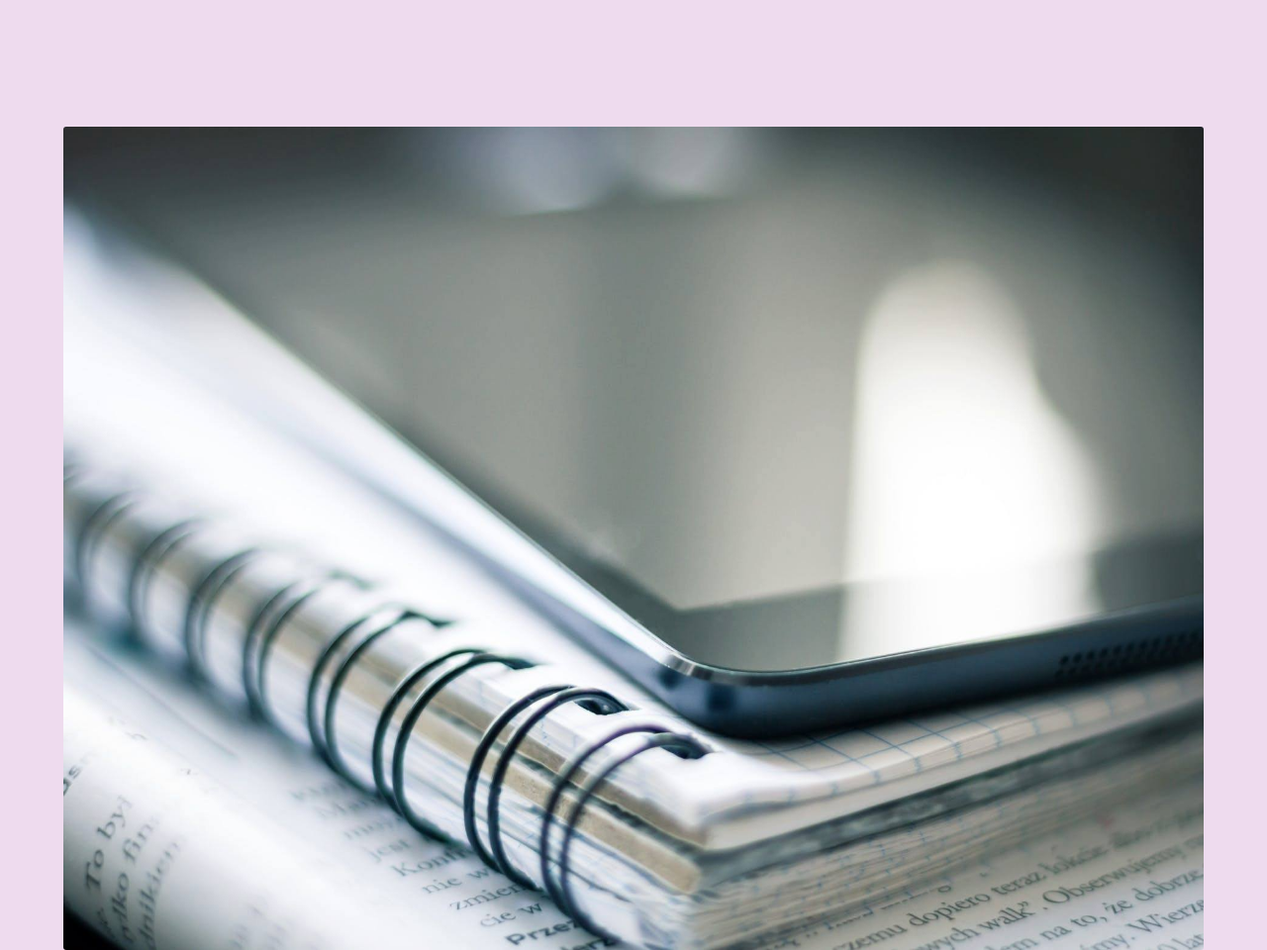
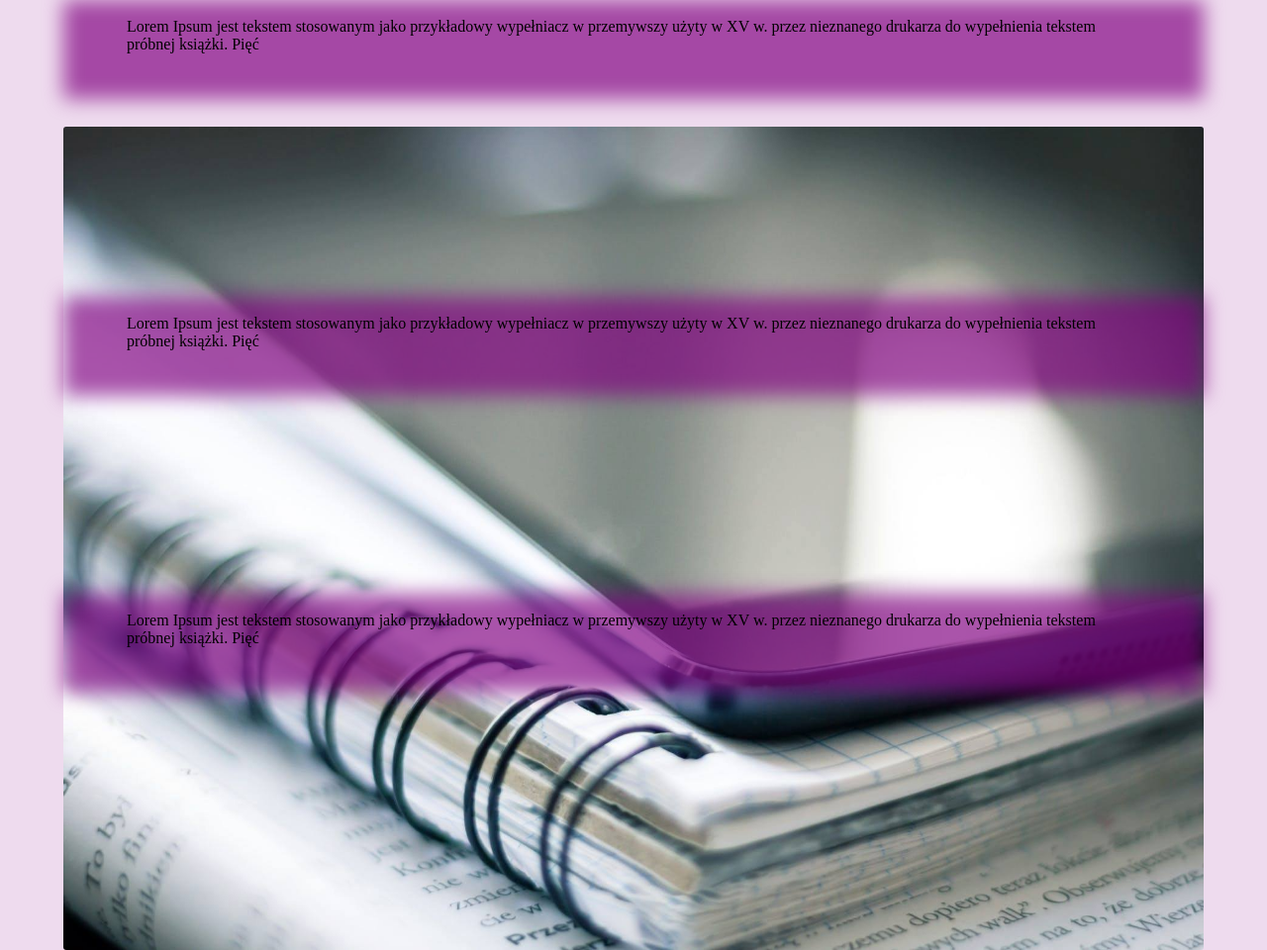
Before and after one commit to piotrpoczwardowski/piotrpoczwardowski.github.io, a plain HTML site: page kuksversion.html in a window 1280 px wide. Shown: the top 960 px of the page at 99% size. Drawn offline with Linux system fonts and the light colour scheme.

Commit message:
make absolute blur background

```diff
--- a/kuksversion.html
+++ b/kuksversion.html
@@ -1,23 +1,26 @@
 <!DOCTYPE html>
 <html lang="en">
   <head>
-    <meta charset="UTF-8">
-    <meta name="viewport" content="width=device-width, initial-scale=1.0">
-    <meta http-equiv="X-UA-Compatible" content="ie=edge">
+    <meta charset="UTF-8" />
+    <meta name="viewport" content="width=device-width, initial-scale=1.0" />
+    <meta http-equiv="X-UA-Compatible" content="ie=edge" />
     <title>Document</title>
     <style>
-    *{
+      * {
         margin: 0;
         padding: 0;
+      }
+
+      body {
+        background: rgb(238, 219, 238);
+      }
+      .background{
 
       }
 
-    body{
-       background: rgb(238, 219, 238);
-    }
+      @media (min-width: 250px) {
 
-    @media (min-width: 250px) {
-        .section{
+        .section {
           height: 65vw;
           background-repeat: no-repeat;
           background-size: 100% 100%;
@@ -25,42 +28,145 @@
           margin: 10vw 5vw;
 
           border-radius: 3px;
+          position: relative;
+          z-index: -10;
+        }
+        .frames{
+            position: absolute;
+            top: 0%;
+            left: 0;
+            right: 0;
+            margin: 0 auto;
+
         }
 
-        .header{
+        .frame{
 
-            background-image: url("łatwy_start_kuks_version/notebooks.jpg");
+         position: relative;
+       height: 300px;
+
+
+
+        }
+        .frame_background{
+            background: rgba(128, 0, 128, 0.671);
+            width: 90vw;
+            height: 100px;
+            position: absolute;
+            z-index: -8;
+            filter: blur(10px);
+            left: 0;
+            right: 0;
+            margin: 0 auto;
+
+        }
+        .frame_text{
+
+            width: 80vw;
+            height: 100px;
+            position: absolute;
+            top: 18px;
+            left: 0;
+            right: 0;
+            margin: 0 auto;
+
+
 
 
         }
 
-        .main{
-
-            background-image: url("łatwy_start_kuks_version/thinkingMan.jpg");
-
+        .header {
+          background-image: url("łatwy_start_kuks_version/notebooks.jpg");
         }
 
-         .footer{
-
-          background-image: url("łatwy_start_kuks_version/workingMan.jpg");
-
+        .main {
+          background-image: url("łatwy_start_kuks_version/thinkingMan.jpg");
         }
 
-
+        .footer {
+          background-image: url("łatwy_start_kuks_version/workingMan.jpg");
         }
-
-
+      }
     </style>
   </head>
   <body>
-   <header class='section header'>
+    <div class="background">
+      <header class="section header"></header>
+      <main class="section main"></main>
+      <footer class="section footer"></footer>
+    </div>
+    <div class="frames">
+      <div class="frame">
 
-   </header>
-   <main class='section main'>
+        <div class="frame_background">
 
-   </main>
-   <footer class='section footer'>
+        </div>
+        <div class="frame_text">
+                Lorem Ipsum jest tekstem stosowanym jako przykładowy wypełniacz w
+                przemywszy użyty w XV w. przez nieznanego drukarza do wypełnienia
+                tekstem próbnej książki. Pięć
+          </div>
+      </div>
+      <div class="frame">
 
-   </footer>
+            <div class="frame_background">
+
+            </div>
+            <div class="frame_text">
+                    Lorem Ipsum jest tekstem stosowanym jako przykładowy wypełniacz w
+                    przemywszy użyty w XV w. przez nieznanego drukarza do wypełnienia
+                    tekstem próbnej książki. Pięć
+              </div>
+          </div>
+          <div class="frame">
+
+                <div class="frame_background">
+
+                </div>
+                <div class="frame_text">
+                        Lorem Ipsum jest tekstem stosowanym jako przykładowy wypełniacz w
+                        przemywszy użyty w XV w. przez nieznanego drukarza do wypełnienia
+                        tekstem próbnej książki. Pięć
+                  </div>
+              </div>
+      <!-- <div class="frame">
+        <p class="frame__text">
+          Lorem Ipsum jest tekstem stosowanym jako przykładowy wypełniacz w
+          przemyślerwszy użyty w XV w. przez nieznanego drukarza do wypełnienia
+          tekstem próbnej książki. Pięć
+        </p>
+      </div>
+      <div class="frame">
+        <p class="frame__text">
+          Lorem Ipsum jest tekstem stosowanym jako przykładowy wypełniacz w
+          przemyśle poligraficznyszy użyty w XV w. przez nieznanego drukarza do
+          wypełnienia tekstem próbnej książki. Pięć
+        </p>
+      </div>
+      <div class="frame">
+        <p class="frame__text">
+          Lorem Ipsum jest tekstem stosowanym jako przykładowy wypełniacz w
+          przemyś Został po raz pierwszy użyty w XV w. przez nieznanego drukarza
+          do wypełnienia tekstem próbnej książki. Pięć
+        </p>
+      </div>
+      <div class="frame">
+        <p class="frame__text">
+          Lorem Ipsum jest tekstem stosowanym jako przykładowy wypełniacz w
+          przemyśle poligraficznym. Został po raz pierwszy użyty w XV w. przez
+          nieznanego drukarza do wypełnienia tekstem próbnej książki. Pięć um
+          jest tekstem stosowanym jako przykładowy wypełniacz w przemyśle
+          poligraficznym. Został po raz pierwszy użyty w XV w. przez nieznanego
+          drukarza do wypełnienia tekst
+        </p>
+      </div>
+      <div class="frame">
+        <p class="frame__text">
+          Lorem Ipsum jest tekstem stosowanym jako przykładowy wypełniacz w
+          przemyś Został po raz pierwszy użyty w XV w. przez nieznanego drukarza
+          do wypełnienia tekstem próbnej książki. Pięć
+        </p>
+      </div> -->
+    </div>
   </body>
 </html>
```
Also changed, not shown: dariatest.html (+31 -19 lines). Lines whose indentation alone changed are shown as unchanged.
